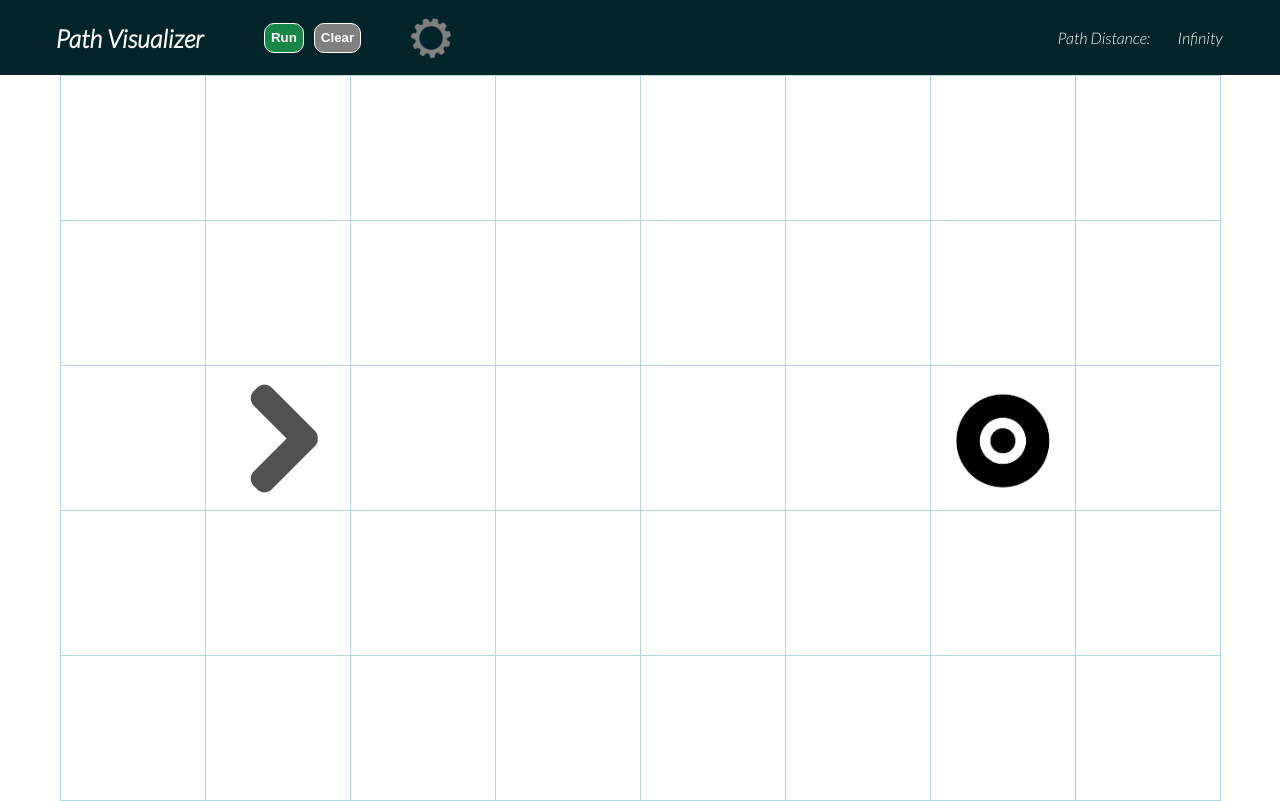
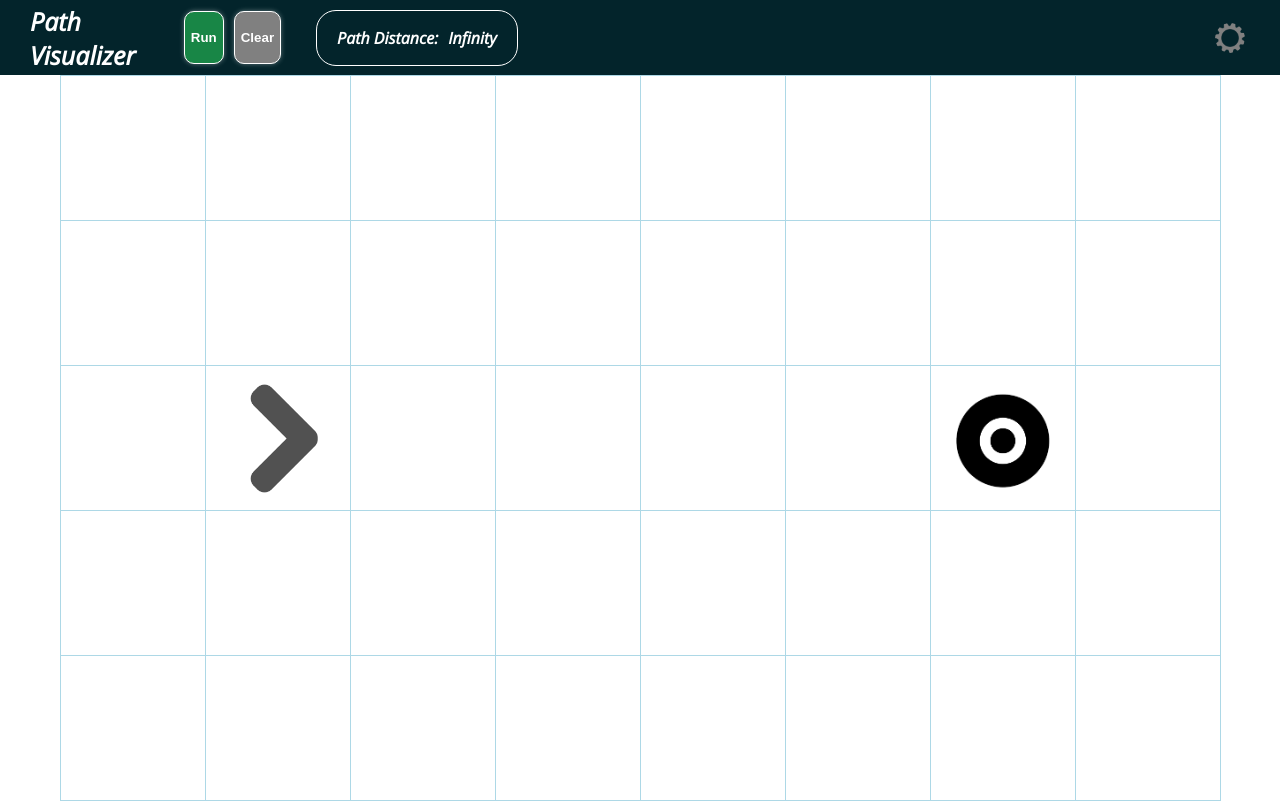
Before and after one commit to AndrewBloodworth/PathVisualizer, a React (Create React App) app: page / in a window 1280 px wide. Built offline with nearby package versions, Linux system fonts and the light colour scheme.

Commit message:
Separated Settings into new Component

```diff
--- a/src/app/index.css
+++ b/src/app/index.css
@@ -1,4 +1,4 @@
-@import url("https://fonts.googleapis.com/css2?family=Lato:ital,wght@1,300&display=swap");
+@import url("https://fonts.googleapis.com/css2?family=Lato:ital,wght@1,300&family=Open+Sans:ital@1&display=swap");
 :root {
   --size: 50px;
   --grid-interact: auto;
@@ -24,7 +24,7 @@ body,
 main {
   margin: 0;
   height: 100%;
-  font-family: "Lato", sans-serif;
+  font-family: "Open Sans", sans-serif;
 }
 
 .nav {
@@ -38,15 +38,16 @@ main {
   display: flex;
   align-items: center;
   color: white;
-  margin: 0 10px;
-  width: 350px;
+  margin: 0 30px;
   height: 100%;
 }
 .nav-title h1 {
   font-size: 25px;
   margin: auto;
 }
-
+button {
+  box-shadow: 0px 0px 5px rgba(255, 255, 255, 0.363);
+}
 .controls {
   display: flex;
   justify-content: space-between;
@@ -63,7 +64,7 @@ main {
   box-shadow: none;
 }
 .clear-button button {
-  height: 30px;
+  height: 53px;
   text-align: center;
   color: white;
   background-color: grey;
@@ -78,9 +79,10 @@ main {
 }
 .algo-button {
   pointer-events: var(--grid-interact);
+  /*background-image: url("./Images/play-button.png");*/
 }
 .algo-button button {
-  height: 30px;
+  height: 53px;
   text-align: center;
   color: white;
   background-color: rgb(24, 134, 70);
@@ -90,14 +92,18 @@ main {
 }
 .view-distance {
   display: flex;
+  flex-direction: column;
+  align-items: flex-start;
+  width: 100%;
+}
+.show-hide-distances {
+  display: flex;
   justify-content: flex-start;
   align-items: center;
-  font-size: 10px;
-  color: white;
 }
 
 .settings-container {
-  --gear-size: 40px;
+  --gear-size: 30px;
   --padding: 5px;
   height: 100%;
   width: 100%;
@@ -106,15 +112,13 @@ main {
   display: flex;
   justify-content: space-between;
   align-items: center;
-
+  margin-right: var(--gear-size);
   margin-left: var(--gear-size);
-  margin-top: calc(var(--gear-size) / 2);
-  margin-bottom: calc(var(--gear-size) / 2);
 }
 
 .settings-gear {
   display: flex;
-  justify-content: flex-start;
+  justify-content: flex-end;
   align-items: center;
 }
 .gear,
@@ -132,16 +136,15 @@ label {
   width: var(--gear-size);
   background-color: var(--nav-color);
   background-size: cover;
+  margin: var(--padding);
 }
 #gray {
   background-image: url("./Images/gear-gray.png");
   border-radius: calc(var(--gear-size) / 2 + var(--padding));
-  margin: var(--padding);
 }
 #white {
   background-image: url("./Images/gear-white.png");
   border-radius: calc(var(--gear-size) / 2);
-  margin: var(--padding);
 }
 @keyframes gearRotate {
   0% {
@@ -163,20 +166,20 @@ label {
   align-items: flex-start;
   position: absolute;
   top: calc(calc(var(--nav-height) / 2) - calc(var(--gear-size) / 2));
-  padding-left: calc(var(--gear-size) / 2 + var(--padding));
-  padding-top: calc(var(--gear-size) / 2 + var(--padding));
+  padding-right: calc(var(--gear-size) / 2 + var(--padding));
+  padding-top: calc(calc(var(--nav-height) / 2) + calc(var(--gear-size) / 2));
   background-color: transparent;
 }
 .settings {
-  box-shadow: 0 4px 8px 0 var(--nav-color), 0 6px 20px 0 var(--nav-color);
-  border-radius: 5px;
+  box-shadow: 0 4px 8px 0 rgba(0, 0, 0, 0.2), 0 6px 20px 0 rgba(0, 0, 0, 0.19);
+  border-top: 1px solid white;
   display: flex;
   flex-direction: column;
   justify-content: space-around;
   align-items: flex-start;
-  background-color: gray;
+  background-color: var(--nav-color);
   width: 300px;
-  padding: 10px;
+  padding: calc(var(--gear-size) / 2 + var(--padding));
 }
 .settings-title {
   display: flex;
@@ -189,6 +192,9 @@ label {
   flex-direction: column;
   align-items: flex-start;
   width: 100%;
+}
+label {
+  margin-bottom: 5px;
 }
 .speed {
   display: flex;
@@ -263,7 +269,7 @@ input {
   background-color: white;
 }
 .unvisited:hover {
-  background-color: rgba(236, 233, 32, 0.11);
+  background-color: rgba(155, 155, 155, 0.11);
 }
 
 td {
@@ -274,6 +280,7 @@ td {
 .specs {
   color: rgb(13, 13, 39);
   font-size: var(--font-size);
+  font-weight: 900;
   visibility: var(--visibility);
   pointer-events: none;
   display: flex;
@@ -436,5 +443,9 @@ td {
   justify-content: space-evenly;
   align-items: center;
   color: white;
-  padding-right: 40px;
+  padding-right: 20px;
+  padding-left: 20px;
+  border: 1px solid white;
+  border-radius: 20px;
+  font-weight: 900;
 }
--- a/src/components/nav/Nav.js
+++ b/src/components/nav/Nav.js
@@ -1,13 +1,10 @@
 import React, { useState } from "react";
 import { useSelector } from "react-redux";
 import { selectBoard } from "../grid/boardSlice";
+import { Settings } from "./Settings";
 
 export const Nav = ({ numberOfRows, setNumberOfRows }) => {
   const { board } = useSelector(selectBoard);
-
-  const [speed, setSpeed] = useState(100);
-  const [checked, setChecked] = useState(true);
-  const [active, setActive] = useState(false);
 
   const handleClick = async () => {
     board.dom.setAnimations("on");
@@ -19,32 +16,10 @@ export const Nav = ({ numberOfRows, setNumberOfRows }) => {
     board.solved = false;
     board.clearBoard(true);
   };
-  const handleChange = (e) => {
-    board.dom.setAnimations("off");
-    board.removeVisited(numberOfRows);
-    setNumberOfRows(board.manufactureGraph(e.target.value) || numberOfRows);
-  };
-
   const handleMouseLeave = () => {
     try {
       board.dom.setAnimations("on");
     } catch (error) {}
-  };
-  const handleViewDistance = ({ target }) => {
-    board.dom.toggleDistances(checked);
-    setChecked(checked ? false : true);
-  };
-
-  const handleChangeSpeed = ({ target }) => {
-    setSpeed(target.value);
-    board.updateSpeed(target.value);
-  };
-
-  const handleEnterGear = ({ target }) => {
-    setActive(true);
-  };
-  const handleMouseLeaveSettings = () => {
-    setActive(false);
   };
   return (
     <div className="nav" id="nav" onMouseLeave={handleMouseLeave}>
@@ -63,74 +38,7 @@ export const Nav = ({ numberOfRows, setNumberOfRows }) => {
           </button>
         </div>
       </div>
-      <div className="settings-container">
-        <div className="settings-gear">
-          <div
-            className="gear"
-            id={active ? "white" : "gray"}
-            onMouseEnter={handleEnterGear}
-          ></div>
-          <div
-            className="settings-menu"
-            onMouseLeave={handleMouseLeaveSettings}
-            style={{ visibility: active ? "visible" : "hidden" }}
-          >
-            <div className="settings">
-              <div className="settings-title">
-                <h2 style={{ margin: 0 }}>Settings</h2>
-
-                <div className="view-distance">
-                  <input
-                    type="checkbox"
-                    value={checked}
-                    onClick={handleViewDistance}
-                    id="view-distance"
-                  />
-                  <label>Show Distances</label>
-                </div>
-              </div>
-
-              <hr />
-              <div className="slider">
-                <label for="slider">
-                  <span style={{ fontSize: 20 }}>Rows: </span>
-                  {numberOfRows}
-                </label>
-                <input
-                  onChange={handleChange}
-                  type="range"
-                  value={numberOfRows}
-                  id="slider"
-                  min="5"
-                  max="20"
-                ></input>
-              </div>
-              <hr />
-              <div className="speed">
-                <label for="speed">
-                  <span style={{ fontSize: 20 }}>Speed: </span>
-                  {speed}ms
-                </label>
-                <input
-                  onChange={handleChangeSpeed}
-                  type="range"
-                  value={speed}
-                  id="speed"
-                  name="speed"
-                  min="10"
-                  max="300"
-                ></input>
-              </div>
-            </div>
-          </div>
-        </div>
-        <div className="distance">
-          <p style={{ paddingRight: 10 }}>Path Distance: </p>
-          <p id="distance" style={{ width: 80, textAlign: "center" }}>
-            Infinity
-          </p>
-        </div>
-      </div>
+      <Settings numberOfRows={numberOfRows} setNumberOfRows={setNumberOfRows} />
     </div>
   );
 };
--- /dev/null
+++ b/src/components/nav/Settings.js
@@ -0,0 +1,106 @@
+import React, { useState } from "react";
+import { selectBoard } from "../grid/boardSlice";
+import { useSelector } from "react-redux";
+
+export const Settings = ({ numberOfRows, setNumberOfRows }) => {
+  const { board } = useSelector(selectBoard);
+  const [speed, setSpeed] = useState(100);
+  const [checked, setChecked] = useState(true);
+  const [active, setActive] = useState(false);
+
+  const handleChange = (e) => {
+    board.dom.setAnimations("off");
+    board.removeVisited(numberOfRows);
+    setNumberOfRows(board.manufactureGraph(e.target.value) || numberOfRows);
+  };
+  const handleViewDistance = ({ target }) => {
+    board.dom.toggleDistances(checked);
+    setChecked(checked ? false : true);
+  };
+
+  const handleChangeSpeed = ({ target }) => {
+    setSpeed(target.value);
+    board.updateSpeed(target.value);
+  };
+
+  const handleEnterGear = ({ target }) => {
+    setActive(true);
+  };
+  const handleMouseLeaveSettings = () => {
+    setActive(false);
+  };
+  return (
+    <div className="settings-container">
+      <div className="distance">
+        <p style={{ paddingRight: 10 }}>Path Distance: </p>
+        <p id="distance">Infinity</p>
+      </div>
+      <div className="settings-gear">
+        <div
+          className="gear"
+          id={active ? "white" : "gray"}
+          onMouseEnter={handleEnterGear}
+        ></div>
+        <div
+          className="settings-menu"
+          style={{ visibility: active ? "visible" : "hidden" }}
+          onMouseLeave={handleMouseLeaveSettings}
+        >
+          <div className="settings">
+            <div className="settings-title">
+              <h2 style={{ margin: 0 }}>Settings</h2>
+            </div>
+
+            <hr />
+            <div className="slider">
+              <label for="slider">
+                <span style={{ fontSize: 20 }}>Rows: </span>
+                {numberOfRows}
+              </label>
+              <input
+                onChange={handleChange}
+                type="range"
+                value={numberOfRows}
+                id="slider"
+                min="5"
+                max="20"
+              ></input>
+            </div>
+            <hr />
+            <div className="speed">
+              <label for="speed">
+                <span style={{ fontSize: 20 }}>Speed: </span>
+                {speed}ms
+              </label>
+              <input
+                onChange={handleChangeSpeed}
+                type="range"
+                value={speed}
+                id="speed"
+                name="speed"
+                min="10"
+                max="300"
+              ></input>
+            </div>
+            <hr />
+            <div className="view-distance">
+              <label>
+                <span style={{ fontSize: 20 }}>Distances: </span>
+                {checked ? "Hidden" : "Shown"}
+              </label>
+              <div className="show-hide-distances">
+                <p style={{ margin: 0 }}>Show</p>
+                <input
+                  type="checkbox"
+                  value={checked}
+                  onClick={handleViewDistance}
+                  id="view-distance"
+                />
+              </div>
+            </div>
+          </div>
+        </div>
+      </div>
+    </div>
+  );
+};
```
Also changed, not shown: src/app/Images/play-button.png (added).
